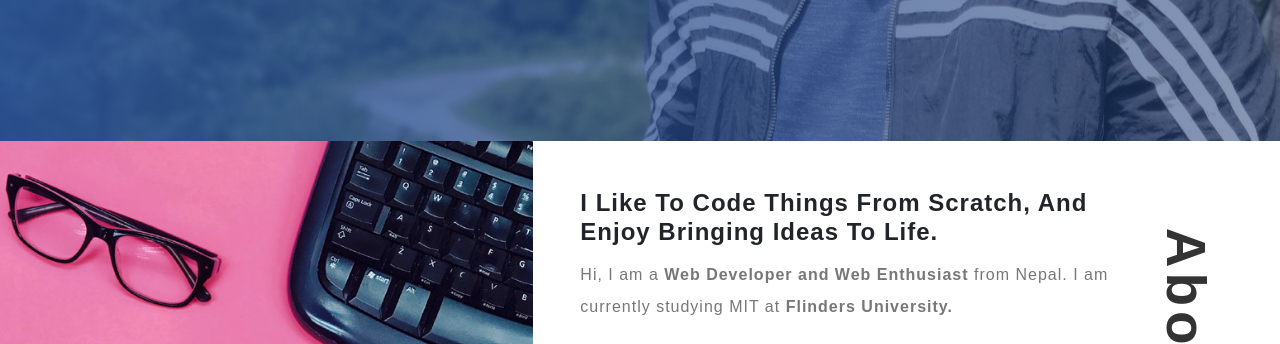
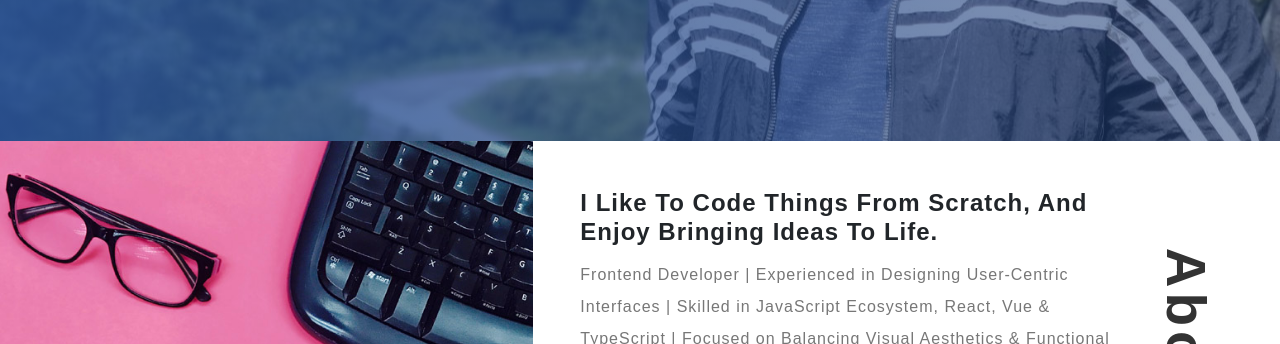
Before and after one commit to adit76/adit76.github.io, a plain HTML site: page index.html in a window 1280 px wide. Shown: the part 606-950 px from the top of the page. Drawn offline with Linux system fonts and the light colour scheme.

Commit message:
Quick fix

```diff
--- a/index.html
+++ b/index.html
@@ -97,7 +97,7 @@ Smartphone Compatible web template, free webdesigns for Nokia, Samsung, LG, Sony
 			<div class="col-lg-6">
 				<div class="about-right">
 					<h4 class="main">I like to code things from scratch, and enjoy bringing ideas to life.</h4>
-					<p>Hi, I am a <strong>Web Developer and Web Enthusiast</strong> from Nepal. I am currently studying MIT at <strong>Flinders University.</strong></p>
+					<p>Frontend Developer | Experienced in Designing User-Centric Interfaces | Skilled in JavaScript Ecosystem, React, Vue & TypeScript | Focused on Balancing Visual Aesthetics & Functional Logic</strong></p>
 					<div class="row mt-sm-5 mt-4 about-right-inner" style="margin-top: 0 !important; ">
 						<!-- <div class="col-sm-4 col-6 myphoto-sign text-center">
 							<img src="images/myphoto.jpg" alt="" class="img-fluid rounded-circle"/>
```
